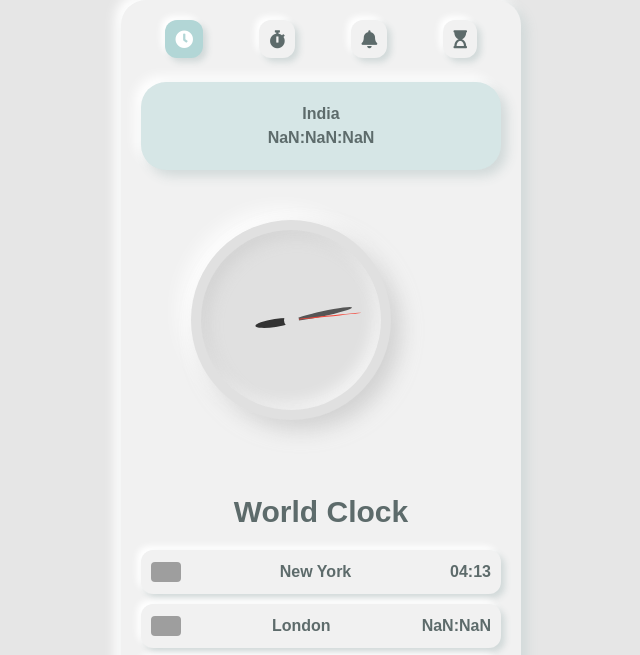
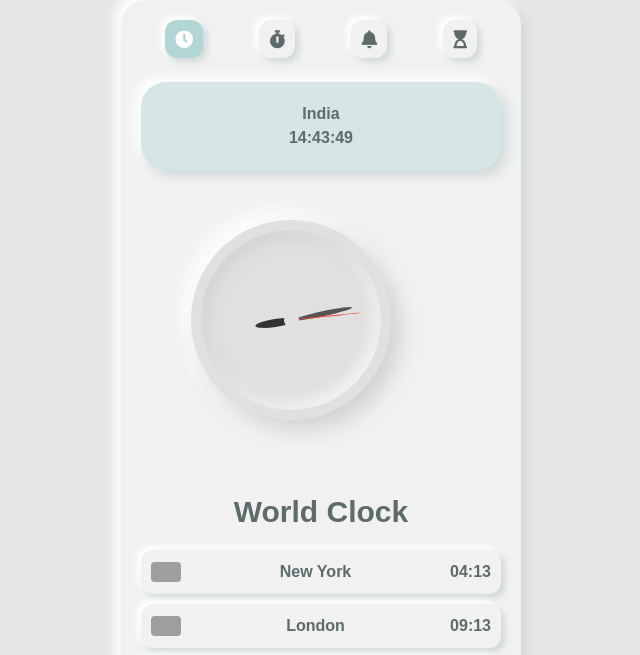
Before and after one commit to Shakthi16/alarmclock, a plain HTML site: page index.html in a window 1280 px wide. Shown: the top 655 px of the page, without its empty margins (319-959 px from the left). Drawn offline with nearby package versions, Linux system fonts and the light colour scheme; grey boxes are pictures that could not be loaded.

Commit message:
Update index.html

```diff
--- a/index.html
+++ b/index.html
@@ -337,30 +337,44 @@
       });
     });
 
-    // Clock
     function updateClock() {
-      const now = new Date();
+  const now = new Date();
 
-      const nyTime = new Date(now.toLocaleString("en-US", { timeZone: "America/New_York" }));
-      const londonTime = new Date(now.toLocaleString("en-GB", { timeZone: "Europe/London" }));
-      const tokyoTime = new Date(now.toLocaleString("ja-JP", { timeZone: "Asia/Tokyo" }));
-      const delhiTime = new Date(now.toLocaleString("en-IN", { timeZone: "Asia/Kolkata" }));
+  // New York
+  const nyTime = new Intl.DateTimeFormat("en-US", { timeZone: "America/New_York", hour: "2-digit", minute: "2-digit",  hour12: false }).format(now);
+  document.getElementById("ny-time").textContent = nyTime;
 
-      document.getElementById("ny-time").textContent = `${String(nyTime.getHours()).padStart(2, "0")}:${String(nyTime.getMinutes()).padStart(2, "0")}`;
-      document.getElementById("london-time").textContent = `${String(londonTime.getHours()).padStart(2, "0")}:${String(londonTime.getMinutes()).padStart(2, "0")}`;
-      document.getElementById("tokyo-time").textContent = `${String(tokyoTime.getHours()).padStart(2, "0")}:${String(tokyoTime.getMinutes()).padStart(2, "0")}`;
-      document.getElementById("delhi-time").textContent = `${String(delhiTime.getHours()).padStart(2, "0")}:${String(delhiTime.getMinutes()).padStart(2, "0")}:${String(delhiTime.getSeconds()).padStart(2, "0")}`;
-      const dubaiTime = new Date(now.toLocaleString("en-US", { timeZone: "Asia/Dubai" }));
-      document.getElementById("dubai-time").textContent = `${String(dubaiTime.getHours()).padStart(2, "0")}:${String(dubaiTime.getMinutes()).padStart(2, "0")}`;
-      const parisTime = new Date(now.toLocaleString("en-US", { timeZone: "Europe/Paris" }));
-      document.getElementById("paris-time").textContent = `${String(parisTime.getHours()).padStart(2, "0")}:${String(parisTime.getMinutes()).padStart(2, "0")}`;
-       // Seoul (UTC+9)
-      const seoulTime = new Date(now.toLocaleString("en-US", { timeZone: "Asia/Seoul" }));
-      document.getElementById("seoul-time").textContent = `${String(seoulTime.getHours()).padStart(2, "0")}:${String(seoulTime.getMinutes()).padStart(2, "0")}`;
-      const sydneyTime = new Date(now.toLocaleString("en-US", { timeZone: "Australia/Sydney" }));
-      document.getElementById("sydney-time").textContent = `${String(sydneyTime.getHours()).padStart(2, "0")}:${String(sydneyTime.getMinutes()).padStart(2, "0")}`;
-      }
-    setInterval(updateClock, 1000);
+  // London
+  const londonTime = new Intl.DateTimeFormat("en-GB", { timeZone: "Europe/London", hour: "2-digit", minute: "2-digit", hour12: false }).format(now);
+  document.getElementById("london-time").textContent = londonTime;
+
+  // Tokyo
+  const tokyoTime = new Intl.DateTimeFormat("ja-JP", { timeZone: "Asia/Tokyo", hour: "2-digit", minute: "2-digit",hour12: false }).format(now);
+  document.getElementById("tokyo-time").textContent = tokyoTime;
+
+  // Delhi
+  const delhiTime = new Intl.DateTimeFormat("en-IN", { timeZone: "Asia/Kolkata", hour: "2-digit", minute: "2-digit",second:"2-digit",  hour12: false }).format(now);
+  document.getElementById("delhi-time").textContent = delhiTime;
+
+  // Dubai
+  const dubaiTime = new Intl.DateTimeFormat("en-US", { timeZone: "Asia/Dubai", hour: "2-digit", minute: "2-digit",  hour12: false }).format(now);
+  document.getElementById("dubai-time").textContent = dubaiTime;
+
+  // Paris
+  const parisTime = new Intl.DateTimeFormat("en-US", { timeZone: "Europe/Paris", hour: "2-digit", minute: "2-digit", hour12: false }).format(now);
+  document.getElementById("paris-time").textContent = parisTime;
+
+  // Seoul
+  const seoulTime = new Intl.DateTimeFormat("en-US", { timeZone: "Asia/Seoul", hour: "2-digit", minute: "2-digit", hour12: false }).format(now);
+  document.getElementById("seoul-time").textContent = seoulTime;
+
+  // Sydney
+  const sydneyTime = new Intl.DateTimeFormat("en-US", { timeZone: "Australia/Sydney", hour: "2-digit", minute: "2-digit", hour12: false }).format(now);
+  document.getElementById("sydney-time").textContent = sydneyTime;
+}
+
+setInterval(updateClock, 1000);
+
 
     // Stopwatch
     let stopwatchInterval;
```
